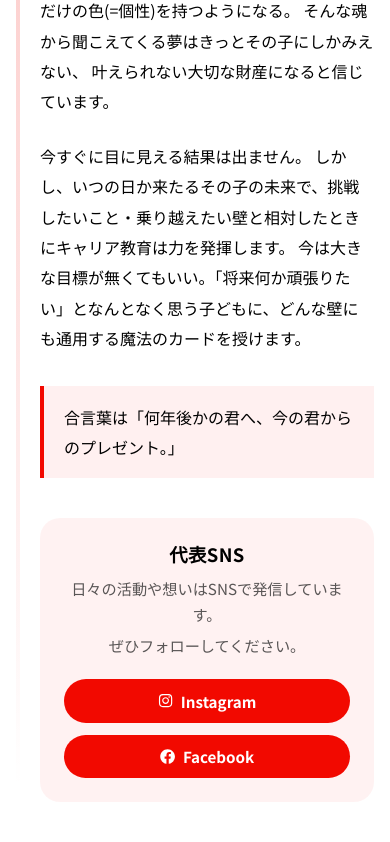
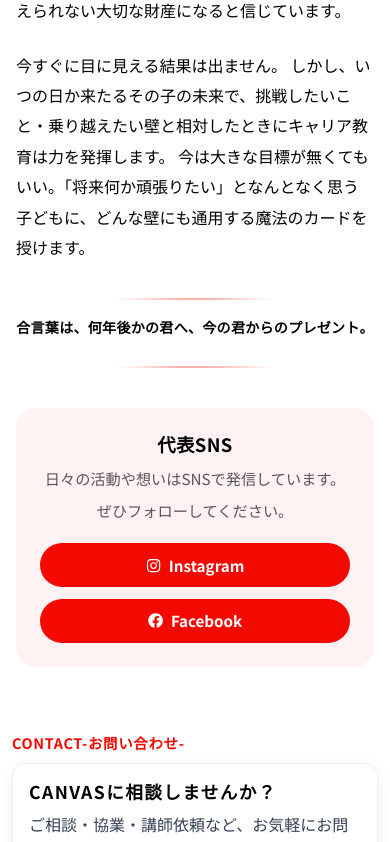
Before and after one commit to yvngmaxe/Canvas-site, a Next.js app: page /greeting in a window 390 px wide. Shown: the part 1780-2622 px from the top of the page. Built offline with nearby package versions, Linux system fonts and the light colour scheme; no server answers.

Commit message:
aikotoba fix

```diff
--- a/app/greeting/page.module.css
+++ b/app/greeting/page.module.css
@@ -86,13 +86,43 @@
 }
 
 .quote {
-  margin: 2rem 0;
-  padding: 1rem 1.25rem;
-  border-left: 4px solid var(--accent);
-  /* Fallback to a light red tint if color-mix is unsupported */
-  background: rgba(242, 9, 0, 0.06);
-  /* Prefer deriving from the current accent color dynamically */
-  background: color-mix(in srgb, var(--accent) 6%, transparent);
+  position: relative;
+  margin: 2.75rem 0 2.25rem;
+  text-align: center;
+  padding: 1.65rem 0 1.35rem;
+}
+
+.quote::before,
+.quote::after {
+  content: "";
+  position: absolute;
+  left: 50%;
+  width: clamp(120px, 42%, 220px);
+  height: 2px;
+  background: linear-gradient(90deg, rgba(242, 9, 0, 0) 0%, rgba(242, 9, 0, 0.3) 40%, rgba(242, 9, 0, 0.3) 60%, rgba(242, 9, 0, 0) 100%);
+  transform: translateX(-50%);
+}
+
+.quote::before {
+  top: 0;
+}
+
+.quote::after {
+  bottom: 0;
+}
+
+.quoteText {
+  font-size: clamp(1.15rem, 2.3vw, 1.5rem);
+  line-height: 1.4;
+  font-weight: 700;
+  letter-spacing: 0.02em;
+  color: var(--foreground);
+  text-wrap: balance;
+}
+
+.quoteText strong {
+  display: inline-block;
+  white-space: nowrap;
 }
 
 .socialSection {
@@ -182,16 +212,34 @@
   }
 
   .content {
-    padding-left: 1.5rem;
+    padding: 0;
+    justify-self: stretch;
+    margin: 0;
   }
 
   .content::before {
-    width: 4px;
-    top: 0.75rem;
-    bottom: 0.75rem;
+    display: none;
   }
 
   .profileCard { text-align: center; }
+
+  .quote {
+    margin: 2.25rem 0 1.85rem;
+    padding: 1.25rem 0 1.15rem;
+  }
+
+  .quote::before,
+  .quote::after {
+    width: clamp(100px, 60%, 160px);
+  }
+
+  .quoteText {
+    font-size: clamp(0.85rem, 3.6vw, 1.15rem);
+  }
+
+  .quoteText strong {
+    white-space: nowrap;
+  }
 
   .socialSection {
     margin-top: 2.5rem;
--- a/app/greeting/page.tsx
+++ b/app/greeting/page.tsx
@@ -68,8 +68,8 @@ export default function GreetingPage() {
             </p>
 
             <blockquote className={styles.quote}>
-              <p className={styles.message} style={{ margin: 0 }}>
-                合言葉は「何年後かの君へ、今の君からのプレゼント。」
+              <p className={styles.quoteText}>
+                <strong>合言葉は、何年後かの君へ、今の君からのプレゼント。</strong>
               </p>
             </blockquote>
 
@@ -77,7 +77,9 @@ export default function GreetingPage() {
               <h3 className={styles.socialHeading}>代表SNS</h3>
               <p className={styles.socialIntro}>
                 日々の活動や想いはSNSで発信しています。
-                <span className={styles.socialIntroEmphasis}>ぜひフォローしてください。</span>
+                <span className={styles.socialIntroEmphasis}>
+                  ぜひフォローしてください。
+                </span>
               </p>
               <div className={styles.socialLinks}>
                 <a
--- a/components/CeoTeaser/index.tsx
+++ b/components/CeoTeaser/index.tsx
@@ -31,7 +31,7 @@ export default function CeoTeaser() {
             </p>
             <div className={styles.actions}>
               <Link href="/greeting" className={styles.cta}>
-                ご挨拶を読む
+                代表メッセージを読む
               </Link>
             </div>
           </div>
```
Also changed, not shown: public/images/スクリーンショット 2025-10-13 14.09.30.png (added).
